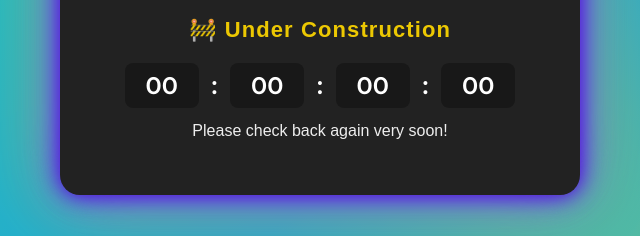
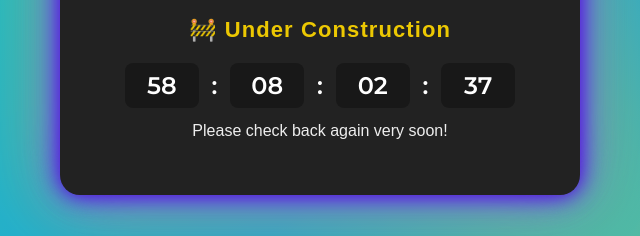
Before and after one commit to Abubakkar-Praew/praewshop.com, a plain HTML site: page index.html in a window 1280 px wide. Shown: the part 368-604 px from the top of the page, 320-960 px from the left. Drawn offline with Linux system fonts and the light colour scheme.

Commit message:
Launching Date Update

```diff
--- a/index.html
+++ b/index.html
@@ -186,7 +186,7 @@
       seconds: document.getElementById('seconds')
     };
 
-    const launchDate = new Date('June 15, 2025 23:00:00').getTime();
+    const launchDate = new Date('august 14, 2025 12:00:00').getTime();
 
     function updateCountdown() {
       const now = new Date().getTime();
```
